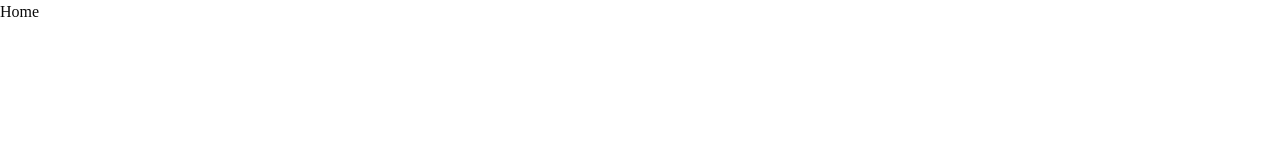
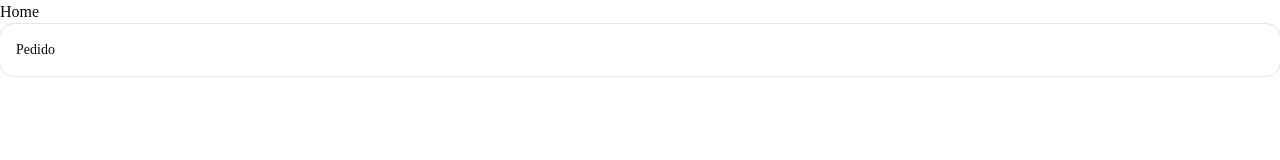
Before and after one commit to klebercorreia532-coder/servidor-local-front, a Next.js app: page /home in a window 1280 px wide. Shown: the top 160 px of the page. Built offline with nearby package versions, Linux system fonts and the light colour scheme.

Commit message:
construção de card

```diff
--- a/app/(auth)/home/page.tsx
+++ b/app/(auth)/home/page.tsx
@@ -1,7 +1,20 @@
+import { PedidoCard } from "@/components/core/pedido-card";
+
 export default function HomePage() {
     return (
-        <div>
+        <div >
             <h1> Home</h1>
+            <PedidoCard
+                title="Instalar porta de entrada"
+                description="preciso instalar uma porta de entrada para o meu apartamento"
+                image="/placeholder.png"
+                categoria={{
+                    id: "1",
+                    nome: "Construção Civil",
+                    icone: "/icone-construcao.png"
+                }}
+            />
+
         </div>
     );
 }
--- /dev/null
+++ b/components/core/pedido-card.tsx
@@ -0,0 +1,26 @@
+import { Card, CardContent } from "../ui/card"
+
+interface CategoriaType {
+    id: string;
+    nome: string;
+    icone: string;
+}
+
+interface PedidoCardProps {
+    title: string;
+    description: string;
+    image: string;
+    categoria: CategoriaType;
+}
+
+export const PedidoCard = (PedidoCardProps: PedidoCardProps) => {
+    return (
+        <Card>
+            <CardContent>
+
+                <div className=""></div>
+            <h1>Pedido</h1>
+            </CardContent>
+        </Card>
+    )
+}
--- a/components/login/right-section.tsx
+++ b/components/login/right-section.tsx
@@ -7,6 +7,8 @@ import { Input } from "../ui/input";
 import { Label } from "../ui/label";
 import { useState } from "react";
 import { toast } from "sonner";
+import {setCookie} from "nookies"
+import path from "path";
 
 export const RightSection = () => {
     //useState
@@ -53,8 +55,16 @@ export const RightSection = () => {
 
             console.log("dados recebidos:", responseData);
 
+                setCookie(null, 'token', responseData.token, {
+                    maxAge: 30 * 24 * 60 * 60,
+                    path: '/',
+                });
+                setCookie(null, 'user',JSON.stringify(responseData.user),{
+                    maxAge: 30 * 24 * 60 * 60,
+                    path: '/',
+                });
             if (typeof window !== 'undefined') {
-                // window.location.href = '/home';
+                window.location.href = '/home';
             }
         } else {
             toast.error('Email or password is incorrect!');
--- a/components/registo/right.registo.tsx
+++ b/components/registo/right.registo.tsx
@@ -149,7 +149,7 @@ export const RightSection = () => {
                         <div className="flex flex-col gap-2">
                             <Label>Data de Nascimento</Label>
                             <Input
-                                type="date"
+                                type="text"
                                 placeholder="Data de Nascimento"
                                 className="py-2 h-10 text-lg"
                                 value={dataNascimento}
--- a/package.json
+++ b/package.json
@@ -14,6 +14,7 @@
     "lucide-react": "^1.11.0",
     "next": "16.2.4",
     "next-themes": "^0.4.6",
+    "nookies": "^2.5.2",
     "radix-ui": "^1.4.3",
     "react": "19.2.4",
     "react-dom": "19.2.4",
@@ -24,6 +25,7 @@
   },
   "devDependencies": {
     "@tailwindcss/postcss": "^4",
+    "@types/cookies": "^0.9.2",
     "@types/node": "^20",
     "@types/react": "^19",
     "@types/react-dom": "^19",
```
Also changed, not shown: 1 other file (tests, documents, lock files or other folders).
